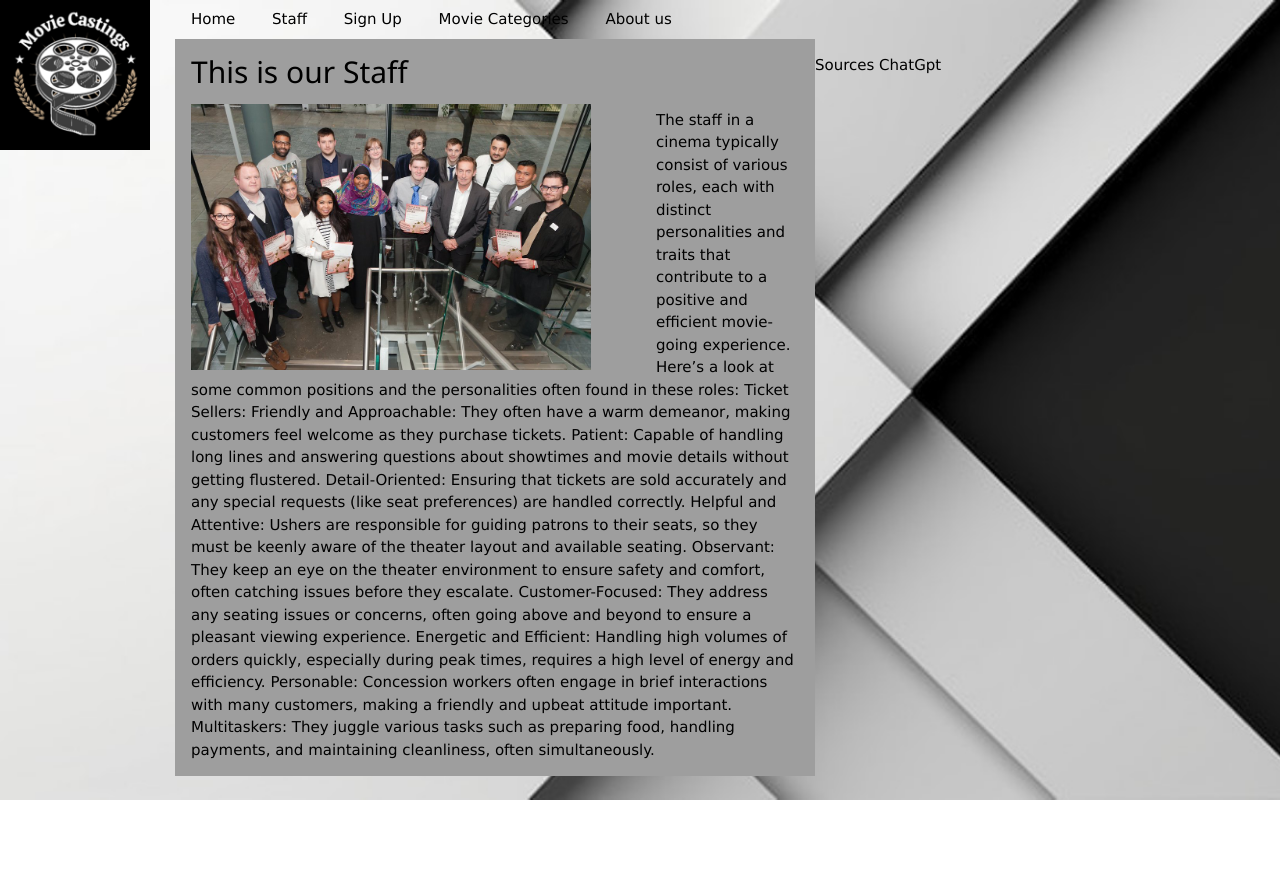
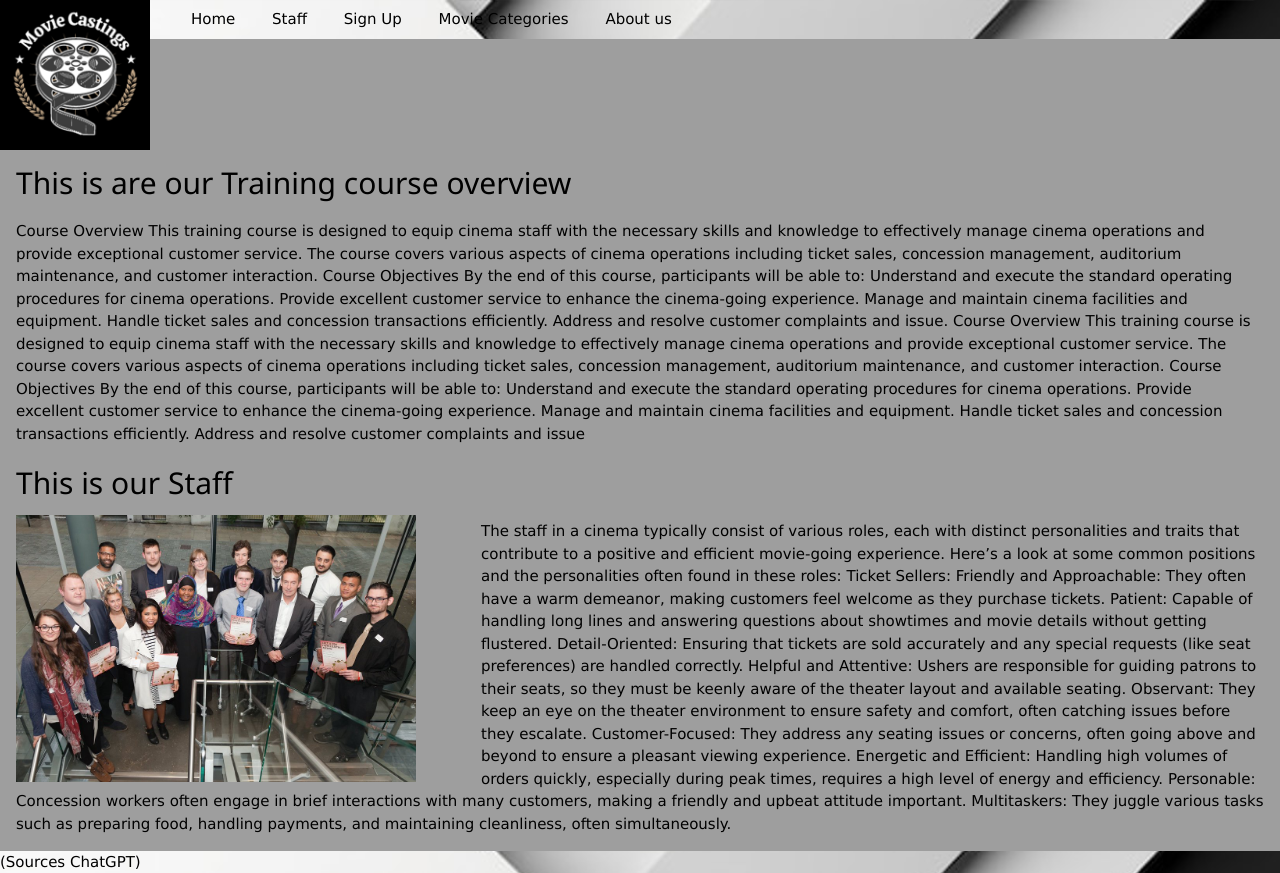
Before and after one commit to Hamza-Reman/MC, a plain HTML site: page Staff.html in a window 1280 px wide. Before the commit the page ends 800 px from the top, so only its background shows below. Drawn offline with nearby package versions, Linux system fonts and the light colour scheme; files whose address does not match are found by name; a web font is replaced by a local one.

Commit message:
Add files via upload

```diff
--- a/Staff.html
+++ b/Staff.html
@@ -28,8 +28,21 @@
           <a href="Movie Categories.html" class="w3-bar-item w3-button w3-mobile">Movie Categories</a>
           <a href="About Us.html" class="w3-bar-item w3-button w3-mobile">About us</a>
 
+
+
           </style>
-              <div class="w3-container w3-half w3-grey">
+          <div class="w3-container w3-full w3-grey">
+          <h2>This is are our Training course overview </h2>
+            <p>Course Overview This training course is designed to equip cinema staff with the necessary skills and knowledge to effectively manage cinema operations and provide exceptional customer service.
+              The course covers various aspects of cinema operations including ticket sales, concession management, auditorium maintenance, and customer interaction.
+              Course Objectives By the end of this course, participants will be able to: Understand and execute the standard operating procedures for cinema operations.
+              Provide excellent customer service to enhance the cinema-going experience. Manage and maintain cinema facilities and equipment.
+              Handle ticket sales and concession transactions efficiently. Address and resolve customer complaints and issue.
+              Course Overview This training course is designed to equip cinema staff with the necessary skills and knowledge to effectively manage cinema operations and provide exceptional customer service.
+              The course covers various aspects of cinema operations including ticket sales, concession management, auditorium maintenance, and customer interaction.
+              Course Objectives By the end of this course, participants will be able to: Understand and execute the standard operating procedures for cinema operations.
+              Provide excellent customer service to enhance the cinema-going experience. Manage and maintain cinema facilities and equipment. Handle ticket sales and concession transactions efficiently.
+               Address and resolve customer complaints and issue</p>
 
                <h2>This is our Staff</h2>
                <img src="./\Staff Pic.png" alt="logo" width= "400" style="float: left; margin-right: 65px;">
@@ -47,7 +60,7 @@
                  Personable: Concession workers often engage in brief interactions with many customers, making a friendly and upbeat attitude important.
                  Multitaskers: They juggle various tasks such as preparing food, handling payments, and maintaining cleanliness, often simultaneously.</p>
                     </div>
-                     <p>Sources ChatGpt</p>
+                    (Sources ChatGPT)
               </body>
               </html>
             </style>
```
Lines whose indentation alone changed are shown as unchanged.
